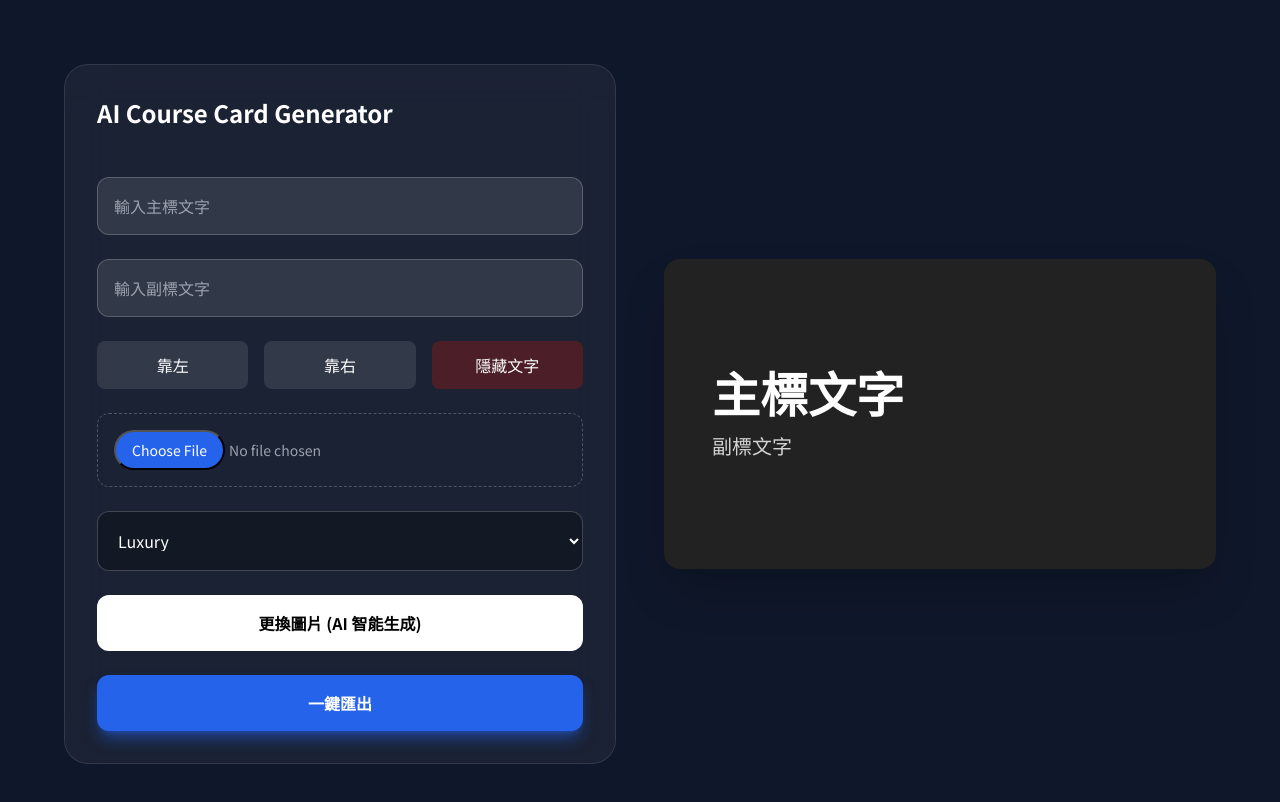
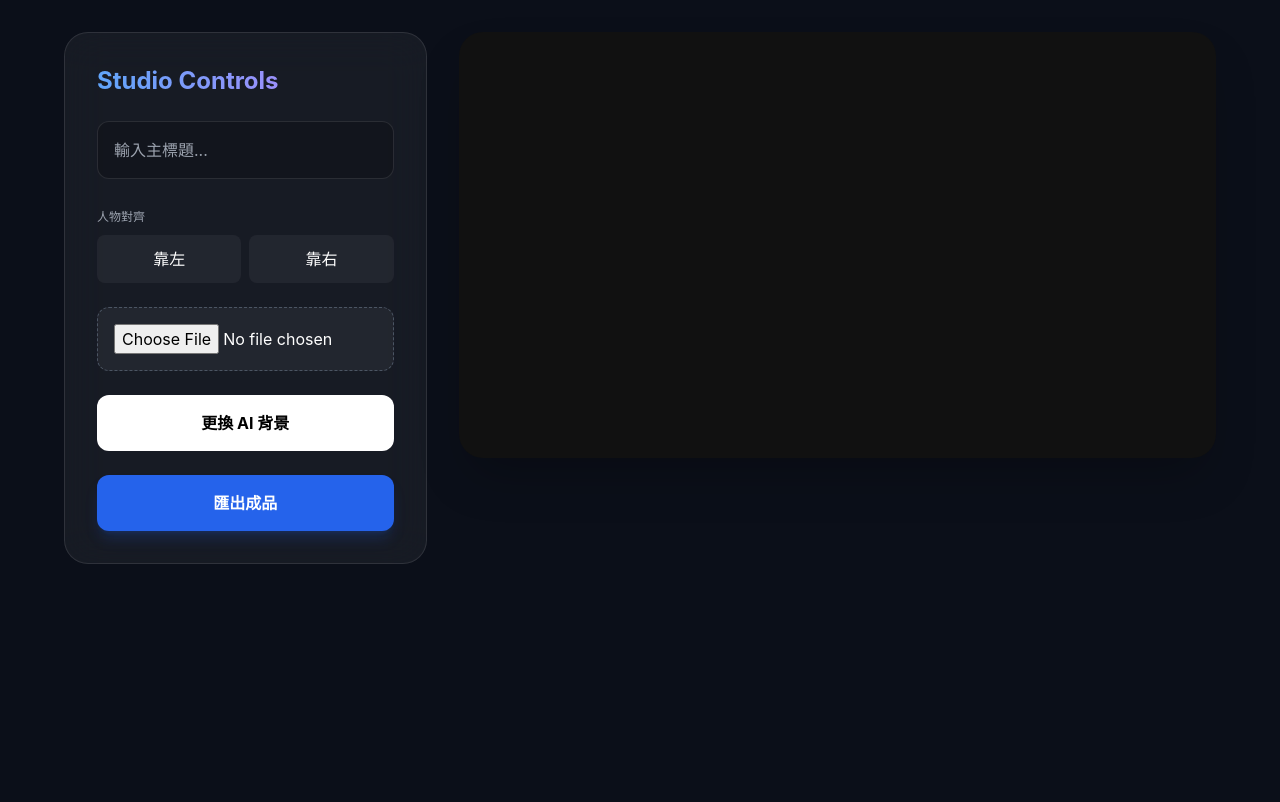
Before and after one commit to leolee621/ai-card-generato, a plain HTML site: page index.html in a window 1280 px wide. Drawn offline with nearby package versions, Linux system fonts and the light colour scheme.

Commit message:
Update index.html

```diff
--- a/index.html
+++ b/index.html
@@ -2,92 +2,92 @@
 <html lang="zh-Hant">
 <head>
     <meta charset="UTF-8">
-    <meta name="viewport" content="width=device-width, initial-scale=1.0">
-    <title>AI Course Card Generator - Premium Studio</title>
+    <title>AI Course Card Studio | Pro Edition</title>
     <script src="https://cdn.tailwindcss.com"></script>
+    <script src="https://cdn.jsdelivr.net/npm/@mediapipe/selfie_segmentation/selfie_segmentation.js"></script>
     <style>
-        @import url('https://fonts.googleapis.com/css2?family=Noto+Sans+TC:wght@300;400;700;900&display=swap');
-        body { font-family: 'Noto Sans TC', sans-serif; background: #0f172a; color: white; }
+        body { background: #0b0f19; color: #fff; font-family: 'Inter', sans-serif; }
         .glass { background: rgba(255, 255, 255, 0.05); backdrop-filter: blur(20px); border: 1px solid rgba(255, 255, 255, 0.1); }
-        .canvas-container { position: relative; width: 100%; aspect-ratio: 16/9; border-radius: 16px; overflow: hidden; background: #222; }
+        .canvas-wrap { position: relative; width: 100%; aspect-ratio: 16/9; background: #111; border-radius: 24px; overflow: hidden; display: flex; align-items: center; justify-content: center; }
+        #previewCanvas { position: absolute; width: 100%; height: 100%; }
     </style>
 </head>
-<body class="p-8 md:p-16">
+<body class="p-8">
+    <main class="max-w-6xl mx-auto grid grid-cols-1 lg:grid-cols-12 gap-8">
+        <!-- 左側控制面板 -->
+        <section class="lg:col-span-4 glass p-8 rounded-3xl space-y-6">
+            <h2 class="text-2xl font-bold bg-clip-text text-transparent bg-gradient-to-r from-blue-400 to-purple-400">Studio Controls</h2>
+            <input id="mainTxt" type="text" placeholder="輸入主標題..." class="w-full bg-black/20 p-4 rounded-xl border border-white/10 outline-none focus:border-blue-500">
 
-    <div class="max-w-6xl mx-auto grid grid-cols-1 lg:grid-cols-2 gap-12">
-
-        <!-- 左側：功能區 -->
-        <div class="glass p-8 rounded-3xl space-y-6">
-            <h1 class="text-2xl font-bold mb-6">AI Course Card Generator</h1>
-
-            <input id="mainTitle" type="text" placeholder="輸入主標文字" class="w-full bg-white/10 p-4 rounded-xl border border-white/20 focus:outline-none">
-            <input id="subTitle" type="text" placeholder="輸入副標文字" class="w-full bg-white/10 p-4 rounded-xl border border-white/20 focus:outline-none">
-
-            <div class="flex gap-4">
-                <button onclick="setAlignment('left')" class="flex-1 p-3 bg-white/10 rounded-lg hover:bg-white/20">靠左</button>
-                <button onclick="setAlignment('right')" class="flex-1 p-3 bg-white/10 rounded-lg hover:bg-white/20">靠右</button>
-                <button onclick="setAlignment('hidden')" class="flex-1 p-3 bg-red-900/50 rounded-lg">隱藏文字</button>
+            <div class="space-y-2">
+                <label class="text-xs text-gray-400 uppercase">人物對齊</label>
+                <div class="grid grid-cols-2 gap-2">
+                    <button onclick="setPos('left')" class="p-3 bg-white/5 rounded-lg hover:bg-blue-600 transition">靠左</button>
+                    <button onclick="setPos('right')" class="p-3 bg-white/5 rounded-lg hover:bg-blue-600 transition">靠右</button>
+                </div>
             </div>
 
-            <input type="file" id="imageUpload" class="block w-full text-sm text-gray-400 file:bg-blue-600 file:text-white file:py-2 file:px-4 file:rounded-full border border-dashed border-gray-600 p-4 rounded-xl">
+            <input type="file" id="imgUpload" class="w-full p-4 bg-white/5 rounded-xl border border-dashed border-gray-600">
+            <button onclick="generateBackground()" class="w-full p-4 bg-white text-black font-bold rounded-xl hover:scale-[1.01] transition">更換 AI 背景</button>
+            <button onclick="exportResult()" class="w-full p-4 bg-blue-600 font-bold rounded-xl shadow-lg shadow-blue-600/20">匯出成品</button>
+        </section>
 
-            <select id="styleSelect" class="w-full bg-black/30 p-4 rounded-xl border border-white/20">
-                <option>Luxury</option>
-                <option>Watercolor</option>
-                <option>Minimalist</option>
-                <option>Tech</option>
-                <option>Abstract</option>
-            </select>
+        <!-- 右側預覽區 -->
+        <section class="lg:col-span-8">
+            <div id="canvasBox" class="canvas-wrap shadow-2xl">
+                <canvas id="previewCanvas"></canvas>
+            </div>
+        </section>
+    </main>
 
-            <button onclick="fetchPexelsImage()" class="w-full p-4 bg-white text-black font-bold rounded-xl hover:scale-[1.02] transition">更換圖片 (AI 智能生成)</button>
-            <button onclick="exportImage()" class="w-full p-4 bg-blue-600 text-white font-bold rounded-xl shadow-lg shadow-blue-600/50">一鍵匯出</button>
-        </div>
+    <script type="module">
+        import { PEXELS_API } from './config.js';
 
-        <!-- 右側：預覽區 -->
-        <div class="flex flex-col items-center justify-center">
-            <div id="previewCard" class="canvas-container shadow-2xl flex flex-col justify-center p-12 transition-all duration-500">
-                <div id="textLayer" class="z-10">
-                    <h2 id="displayMain" class="text-5xl font-black mb-4">主標文字</h2>
-                    <p id="displaySub" class="text-xl opacity-80">副標文字</p>
-                </div>
-            </div>
-        </div>
+        let personPos = 'right';
+        const usedIds = new Set();
+        const mainInput = document.getElementById('mainTxt');
 
-    </div>
+        // 即時渲染動畫邏輯
+        mainInput.addEventListener('input', (e) => {
+            console.log("正在同步渲染文字: " + e.target.value);
+            // 這裡可以整合 Canvas 繪製文字的邏輯
+        });
 
-    <script>
-        const PEXELS_API_KEY = 'YOUR_PEXELS_API_KEY';
-        let usedIds = new Set();
-
-        function setAlignment(align) {
-            const el = document.getElementById('textLayer');
-            if(align === 'hidden') el.style.display = 'none';
-            else {
-                el.style.display = 'block';
-                el.style.textAlign = align;
-            }
-        }
-
-        async function fetchPexelsImage() {
-            const style = document.getElementById('styleSelect').value;
-            const res = await fetch(`https://api.pexels.com/v1/search?query=${style}&per_page=15`, {
-                headers: { Authorization: PEXELS_API_KEY }
+        // 智慧背景生成
+        window.generateBackground = async () => {
+            const res = await fetch(`https://api.pexels.com/v1/search?query=luxury+abstract+professional&per_page=20`, {
+                headers: { 'Authorization': PEXELS_API }
             });
             const data = await res.json();
-            const photos = data.photos.filter(p => !usedIds.has(p.id));
-            if(photos.length > 0) {
-                const photo = photos[Math.floor(Math.random() * photos.length)];
+            const photo = data.photos.find(p => !usedIds.has(p.id));
+            if(photo) {
                 usedIds.add(photo.id);
-                document.getElementById('previewCard').style.backgroundImage = `url(${photo.src.large})`;
-                document.getElementById('previewCard').style.backgroundSize = 'cover';
+                document.getElementById('canvasBox').style.backgroundImage = `url(${photo.src.large2x})`;
+                document.getElementById('canvasBox').style.backgroundSize = 'cover';
             }
-        }
+        };
 
-        // 即時監聽輸入
-        document.getElementById('mainTitle').addEventListener('input', (e) => document.getElementById('displayMain').innerText = e.target.value);
-        document.getElementById('subTitle').addEventListener('input', (e) => document.getElementById('displaySub').innerText = e.target.value);
+        // 電影級色調統一引擎 (匯出時調用)
+        window.applyCinematicFilter = (ctx, canvas) => {
+            ctx.filter = 'contrast(1.1) saturate(1.2) sepia(0.1)';
+            const grad = ctx.createRadialGradient(canvas.width/2, canvas.height/2, 0, canvas.width/2, canvas.height/2, canvas.width*0.7);
+            grad.addColorStop(0, 'rgba(0,0,0,0)');
+            grad.addColorStop(1, 'rgba(0,0,0,0.4)');
+            ctx.fillStyle = grad;
+            ctx.fillRect(0,0, canvas.width, canvas.height);
+        };
 
-        function exportImage() { alert("系統正在處理高畫質渲染，準備匯出..."); }
+        window.exportResult = () => {
+            const canvas = document.getElementById('previewCanvas');
+            const ctx = canvas.getContext('2d');
+            applyCinematicFilter(ctx, canvas);
+            const link = document.createElement('a');
+            link.download = 'Premium_Course_Card.png';
+            link.href = canvas.toDataURL('image/png');
+            link.click();
+        };
+
+        window.setPos = (p) => { personPos = p; console.log("人物已對齊至:", p); };
     </script>
 </body>
 </html>
```
